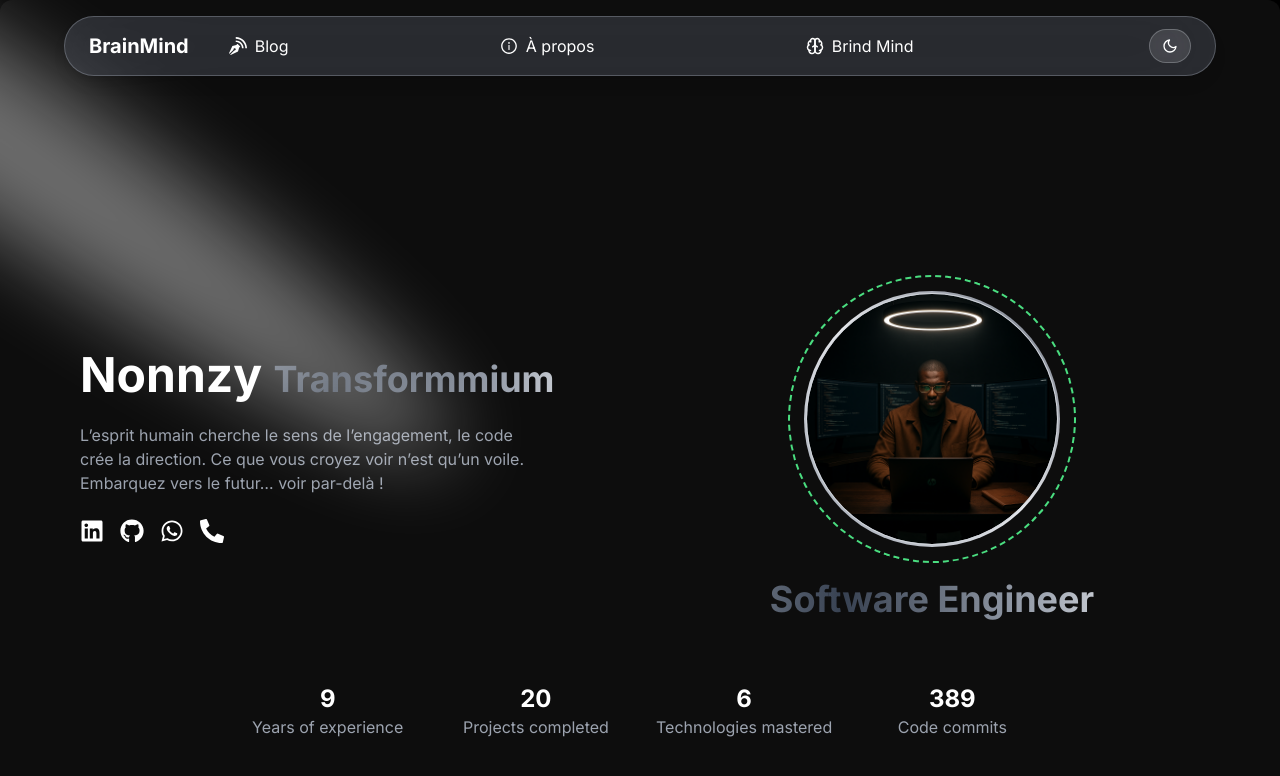
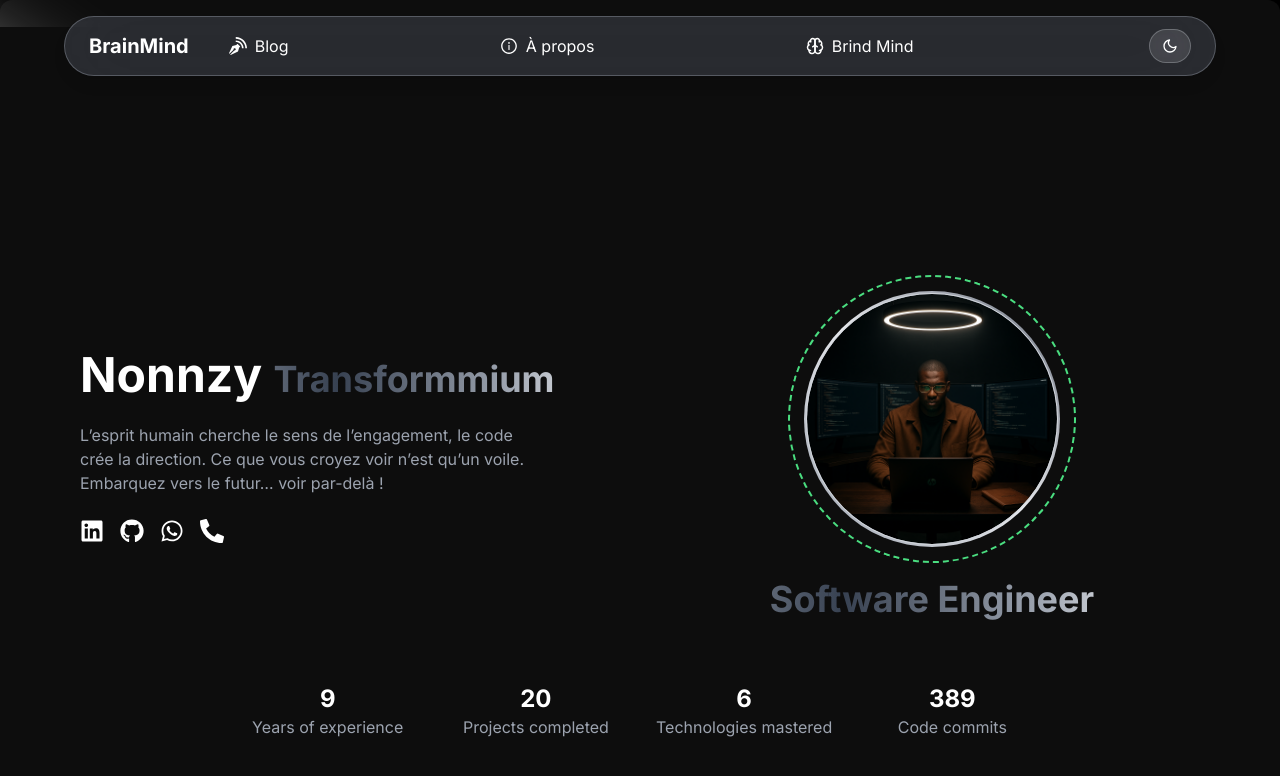
Before and after one commit to nonnzy7even7iete/brainmind, a React (Vite) app: page / in a window 1280 px wide. Shown: the top 776 px of the page. Built offline with nearby package versions, Linux system fonts and the light colour scheme.

Commit message:
Mise à jour brainmind

```diff
--- a/src/pages/Home.jsx
+++ b/src/pages/Home.jsx
@@ -12,12 +12,12 @@ const Home = () => {
       <div className="absolute inset-0 bg-white/5 backdrop-blur-lg rounded-xl z-0 pointer-events-none"></div>
 
       {/* Spotlights */}
-      <div className="absolute inset-0 z-[10]">
+      <div className="absolute inset-0 z-[7]">
         <Spotlight fill="white" className="opacity-30" />
       </div>
 
       {/* Hero */}
-      <div className="relative z-[7] pt-[27px]">
+      <div className="relative z-[17] pt-[27px]">
         <Heropages color="white" opacity={0.3} />
       </div>
 
```
